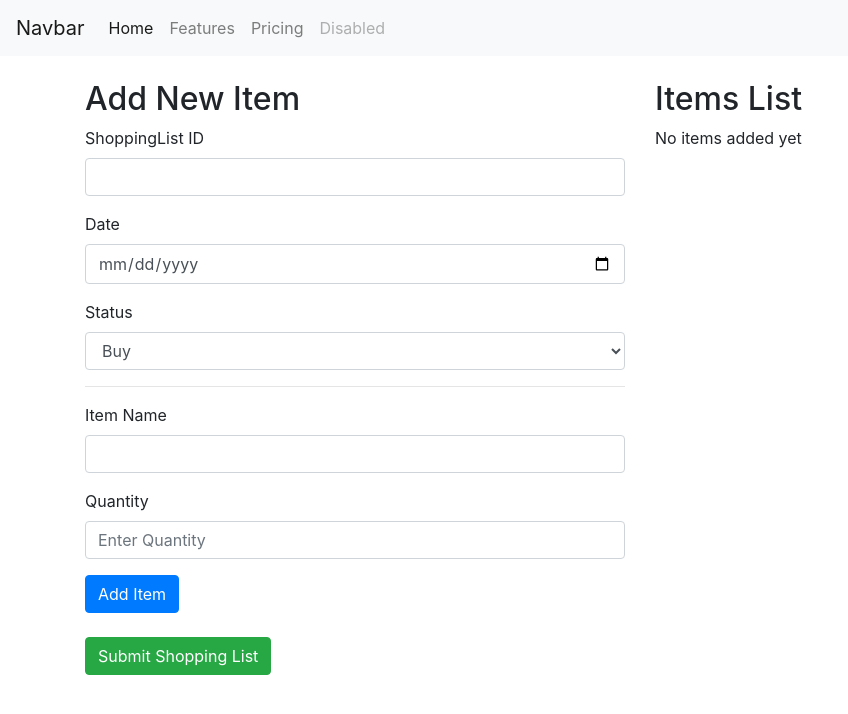
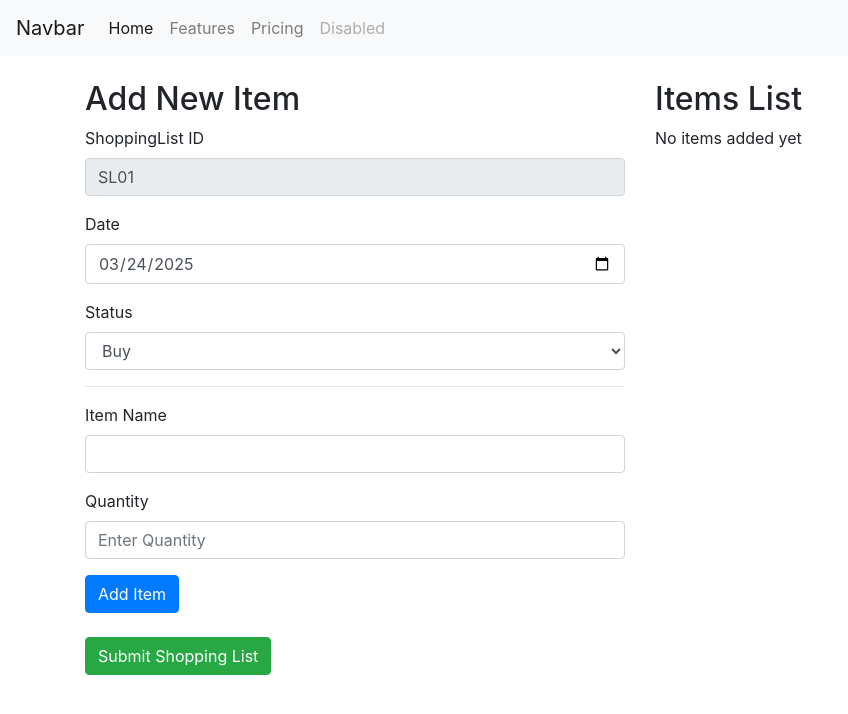
Before and after one commit to ChamodyaIshani99/ShoppingList_Management, a React (Vite) app in the folder front/: page /addshoppingList in a window 1280 px wide. Shown: the top 714 px of the page, without its empty margins (0-848 px from the left). Built offline with nearby package versions, Linux system fonts and the light colour scheme.

Commit message:
AddItem complete without submit shopping list button

```diff
--- a/front/src/components/AddItem.jsx
+++ b/front/src/components/AddItem.jsx
@@ -1,39 +1,72 @@
-import React, { useState } from 'react';
+import React, { useState, useEffect } from "react";
 import { Modal, Button } from "react-bootstrap";
 
 const AddItem = () => {
   const [items, setItems] = useState([]);
-  const [itemName, setItemName] = useState('');
-  const [quantity, setQuantity] = useState('');
-  const [editingIndex, setEditingIndex] = useState(null); // Track item being edited
-  const [showModal, setShowModal] = useState(false); // Control popup visibility
+  const [itemName, setItemName] = useState("");
+  const [quantity, setQuantity] = useState("");
+  const [shoppingListId, setShoppingListId] = useState("SL01");
+  const [date, setDate] = useState("");
+  const [editingIndex, setEditingIndex] = useState(null);
+  const [showModal, setShowModal] = useState(false);
 
-  // Function to add an item
+  // Generate Shopping List ID
+  useEffect(() => {
+    setShoppingListId(`SL${String(items.length + 1).padStart(2, "0")}`);
+  }, [items]);
+
+  // Set default date to today
+  useEffect(() => {
+    const today = new Date().toISOString().split("T")[0];
+    setDate(today);
+  }, []);
+
+  // Handle item addition
   const handleAddItem = (e) => {
     e.preventDefault();
     if (!itemName || quantity < 1) return;
 
+    // Prevent duplicate item names
+    if (items.some((item) => item.itemName.toLowerCase() === itemName.toLowerCase())) {
+      alert("Item already exists in the shopping list!");
+      return;
+    }
+
     const newItem = { itemName, quantity };
     setItems([...items, newItem]);
-    setItemName('');
-    setQuantity('');
+    setItemName("");
+    setQuantity("");
   };
 
-  // Function to delete an item
+  // Handle item deletion
   const handleDelete = (index) => {
     const updatedItems = items.filter((_, i) => i !== index);
     setItems(updatedItems);
   };
-  // Function to handle update
+
+  // Handle item update
   const handleEdit = (index) => {
     setEditingIndex(index);
     setItemName(items[index].itemName);
     setQuantity(items[index].quantity);
     setShowModal(true);
   };
-  // Function to save updated item
+
+  // Save updated item
   const handleSaveChanges = () => {
     const updatedItems = [...items];
+
+    // Prevent duplicate item names in edit mode
+    if (
+      items.some(
+        (item, idx) =>
+          idx !== editingIndex && item.itemName.toLowerCase() === itemName.toLowerCase()
+      )
+    ) {
+      alert("Item already exists in the shopping list!");
+      return;
+    }
+
     updatedItems[editingIndex] = { itemName, quantity };
     setItems(updatedItems);
     setShowModal(false);
@@ -41,6 +74,8 @@ const AddItem = () => {
     setItemName("");
     setQuantity("");
   };
+
+  // Handle cancel all items
   const handleCancelAll = () => {
     setItems([]);
   };
@@ -54,12 +89,19 @@ const AddItem = () => {
           <form onSubmit={handleAddItem}>
             <div className="form-group mb-3">
               <label>ShoppingList ID</label>
-              <input type="text" className="form-control" required />
+              <input type="text" className="form-control" value={shoppingListId} disabled />
             </div>
 
             <div className="form-group mb-3">
               <label>Date</label>
-              <input type="date" className="form-control" required />
+              <input
+                type="date"
+                className="form-control"
+                value={date}
+                onChange={(e) => setDate(e.target.value)}
+                min={new Date().toISOString().split("T")[0]} // Restrict past dates
+                required
+              />
             </div>
 
             <div className="form-group mb-3">
@@ -128,7 +170,7 @@ const AddItem = () => {
                       <td>{item.itemName}</td>
                       <td>{item.quantity}</td>
                       <td>
-                      <button
+                        <button
                           className="btn btn-sm btn-warning me-2"
                           onClick={() => handleEdit(index)}
                         >
@@ -147,7 +189,7 @@ const AddItem = () => {
               </table>
             </div>
           )}
-           {items.length > 0 && (
+          {items.length > 0 && (
             <button
               type="button"
               className="btn btn-danger float-end"
@@ -158,6 +200,7 @@ const AddItem = () => {
           )}
         </div>
       </div>
+
       {/* Update Modal */}
       <Modal show={showModal} onHide={() => setShowModal(false)}>
         <Modal.Header closeButton>
```
